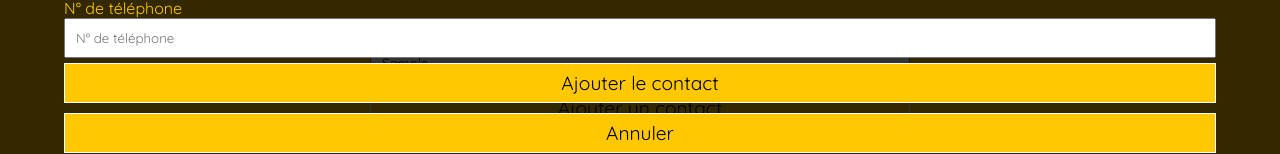
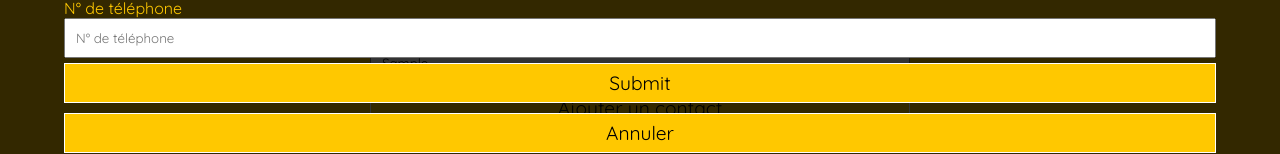
Before and after one commit to VertoDebru/Annuaire, a plain HTML site: page index.html in a window 1280 px wide. Both pictures are taken after typing "Sample" into the empty fields and a click on the button "Ajouter un contact". Shown: the part 352-506 px from the top of the page. Drawn offline with nearby package versions, Linux system fonts and the light colour scheme.

Commit message:
Update form add contact.

```diff
--- a/css/default.css
+++ b/css/default.css
@@ -85,6 +85,16 @@ input {
     padding: 10px;
 }
 
+input[type="submit"] {
+    margin: 5px;
+    height: 40px;
+    padding: 0;
+    font-size: 1.2em;
+    border: 1px solid white;
+    background-color: var(--bg-color);
+    cursor: pointer;
+}
+
 button {
     min-width: 90%;
     max-width: 90vw;
--- a/js/script.js
+++ b/js/script.js
@@ -5,7 +5,7 @@ initPage();
 
 // Initialisation de la page.
 function initPage() {
-    // Insertion du champs recherche.
+    // Mise en place du champs recherche.
     let myInputSearch = document.createElement("input");
     myInputSearch.setAttribute("type", "text");
     myInputSearch.setAttribute("id", "Search");
@@ -113,6 +113,7 @@ function setAddContact() {
     myInputName.setAttribute("id", "name");
     myInputName.setAttribute("aria-label", "name");
     myInputName.setAttribute("placeholder", "Nom");
+    myInputName.setAttribute("required", "");
 
     // Label Phone
     let myLabelPhone = document.createElement("label");
@@ -121,11 +122,13 @@ function setAddContact() {
     // Input Phone
     let myInputPhone = document.createElement("input");
     myInputPhone.setAttribute("id", "phone");
+    myInputPhone.setAttribute("type", "number");
     myInputPhone.setAttribute("aria-label", "phone");
     myInputPhone.setAttribute("placeholder", "N° de téléphone");
+    myInputPhone.setAttribute("required", "");
 
     // Button Add
-    let myAddButton = document.createElement("button");
+    let myAddButton = document.createElement("input");
     myAddButton.setAttribute("aria-label", "addContact");
     myAddButton.setAttribute("type", "submit");
     myAddButton.innerText = "Ajouter le contact";
```
